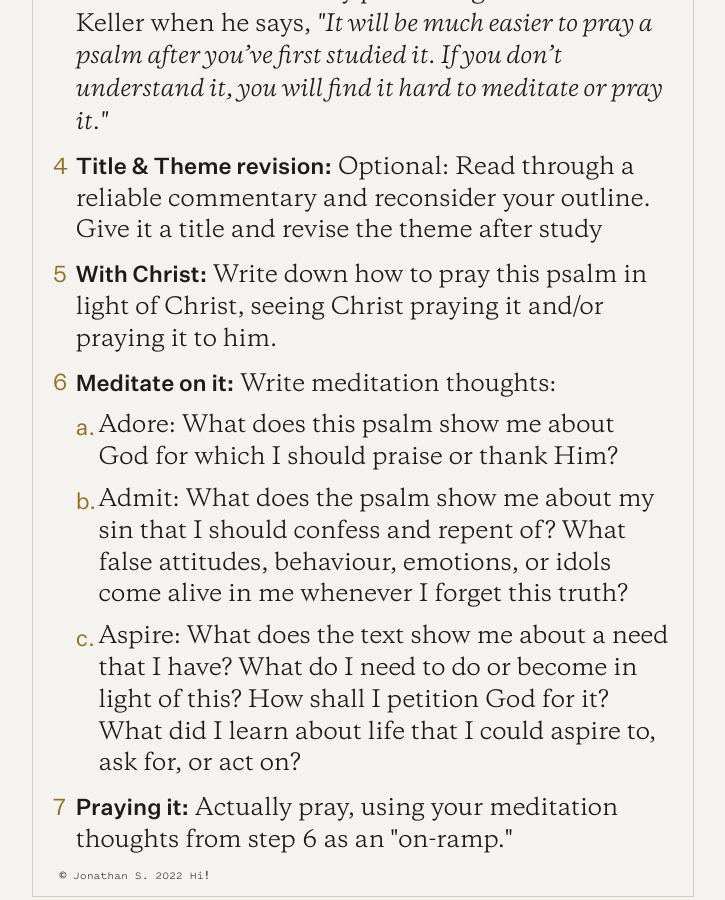
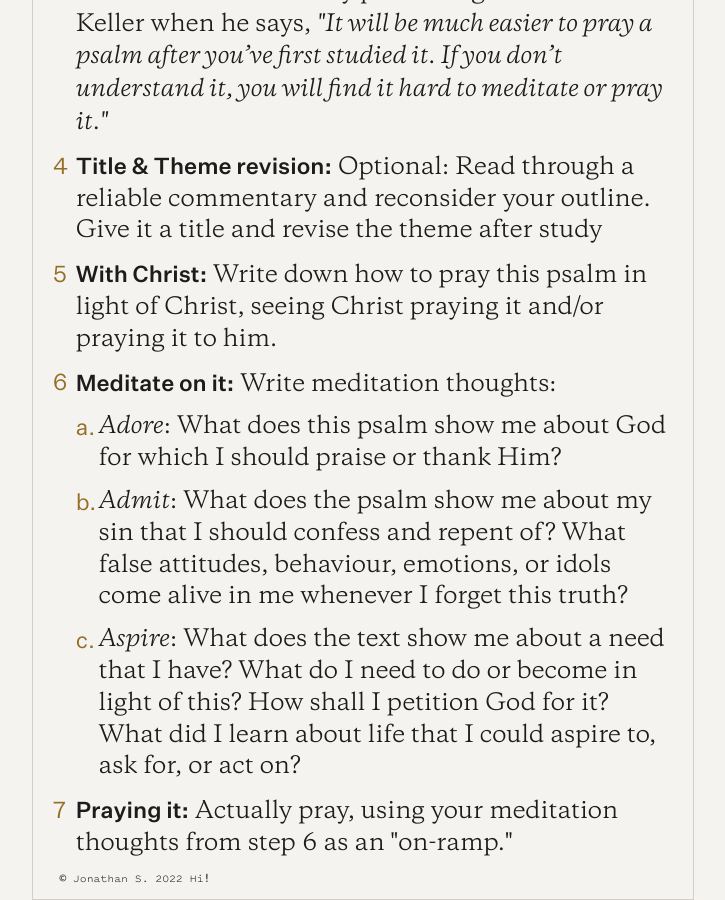
Before and after one commit to jsantiago611/digital-garden-master, a Jekyll site: the page built from _posts/2022-04-13-psalms-study.md, in a window 1280 px wide and 900 px high, scrolled down 1563 px. Shown: the whole window, without its empty margins (277-1002 px from the left). Built offline with Jekyll 4.4.1, drawn with Linux system fonts in a browser that asks for light colours; some of the changed text lies outside the part shown.

```diff
--- a/_posts/2022-04-13-psalms-study.md
+++ b/_posts/2022-04-13-psalms-study.md
@@ -1,6 +1,6 @@
 ---
 title: Psalms can be turned into personal prayers
-tags: Reflection on the Proverbs
+tags: Reflection_on_the_Proverbs
 status: ongoing
 ---
 
@@ -21,7 +21,7 @@ Here's a pathway that I'm recording to remember but also to share with all who w
 4. **Title & Theme revision:** Optional: Read through a reliable commentary and reconsider your outline. Give it a title and revise the theme after study
 5. **With Christ:** Write down how to pray this psalm in light of Christ, seeing Christ praying it and/or praying it to him.
 6. **Meditate on it:** Write meditation thoughts:
-   1. Adore: What does this psalm show me about God for which I should praise or thank Him?
-   2. Admit: What does the psalm show me about my sin that I should confess and repent of? What false attitudes, behaviour, emotions, or idols come alive in me whenever I forget this truth?
-   3. Aspire: What does the text show me about a need that I have? What do I need to do or become in light of this? How shall I petition God for it? What did I learn about life that I could aspire to, ask for, or act on?
+   1. *Adore*: What does this psalm show me about God for which I should praise or thank Him?
+   2. *Admit*: What does the psalm show me about my sin that I should confess and repent of? What false attitudes, behaviour, emotions, or idols come alive in me whenever I forget this truth?
+   3. *Aspire*: What does the text show me about a need that I have? What do I need to do or become in light of this? How shall I petition God for it? What did I learn about life that I could aspire to, ask for, or act on?
 7. **Praying it:** Actually pray, using your meditation thoughts from step 6 as an "on-ramp."
```
